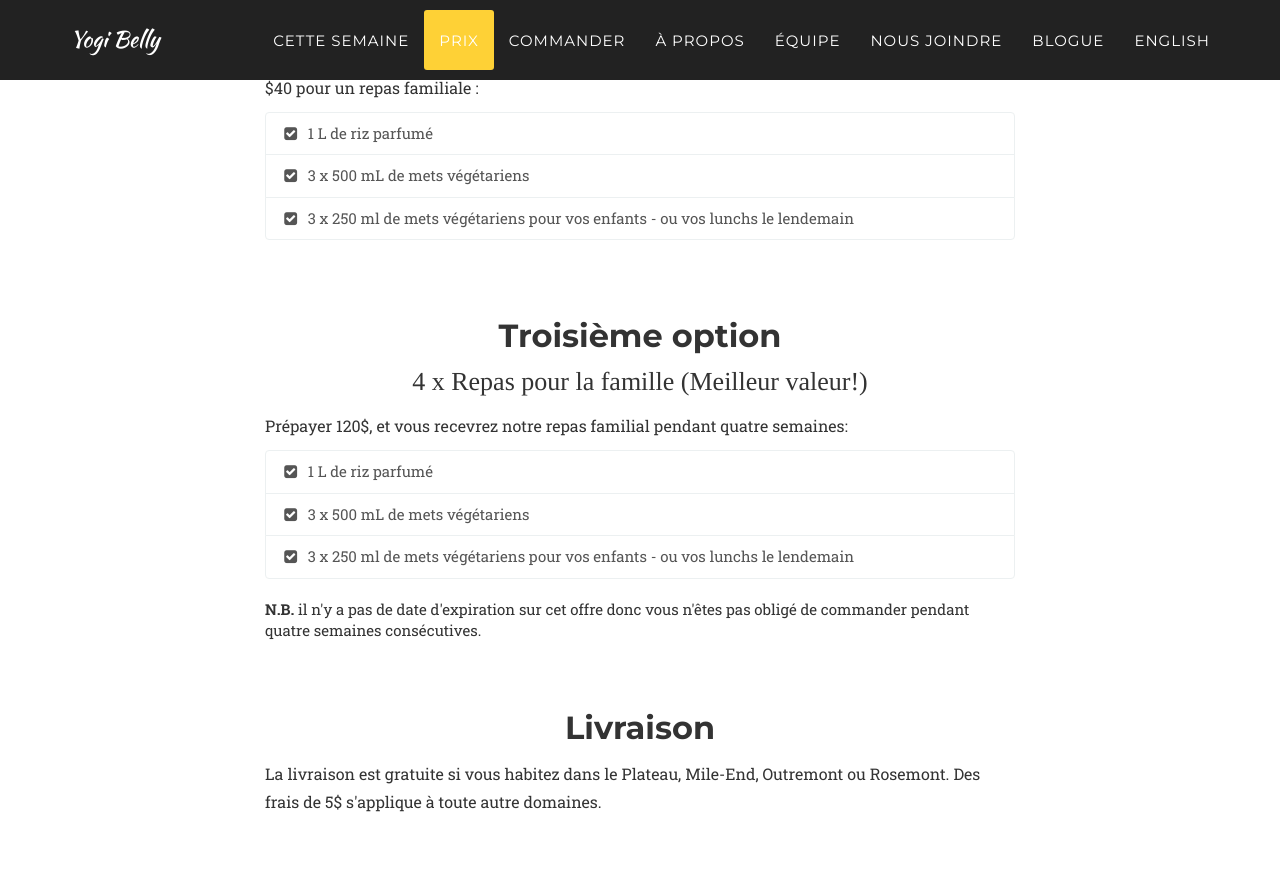
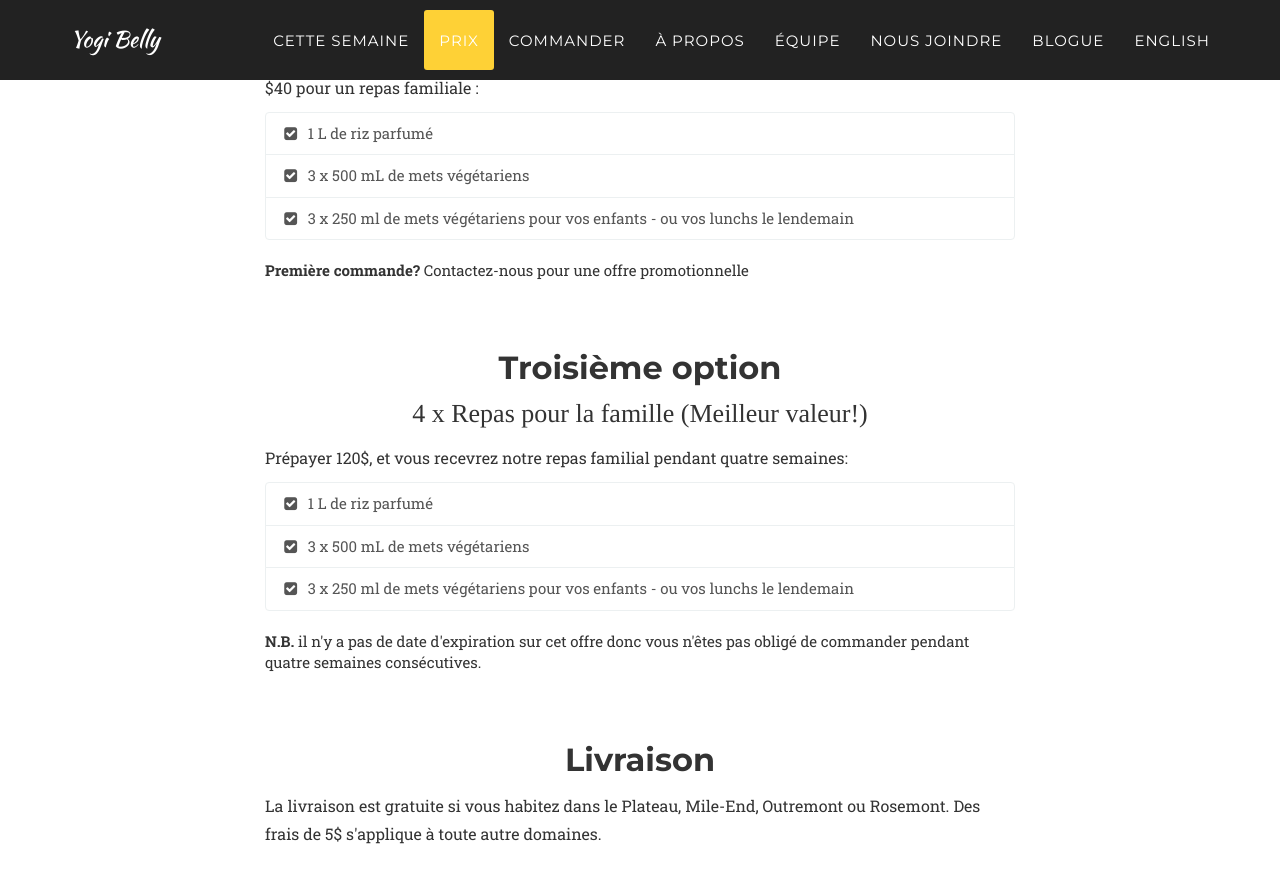
Before and after one commit to yogibelly/fr, a Jekyll site: the page built from index.html, in a window 1280 px wide and 900 px high, scrolled down 5274 px. Shown: the top 883 px of the window. Built offline with Jekyll 4.4.1, drawn with Linux system fonts in a browser that asks for light colours; some web fonts are replaced.

Commit message:
promo offer

```diff
--- a/_includes/pricing.html
+++ b/_includes/pricing.html
@@ -42,7 +42,7 @@
                         <a class="list-group-item"><i class="fa fa-check-square fa-fw"></i>&nbsp; 3 x 500 mL de mets v&eacute;g&eacute;tariens</a>
                         <a class="list-group-item"><i class="fa fa-check-square fa-fw"></i>&nbsp; 3 x 250 ml de mets v&eacute;g&eacute;tariens pour vos enfants - ou vos lunchs le lendemain</a>
                     </div>
-
+                    <strong>Première commande?</strong> Contactez-nous pour une offre promotionnelle</p>
                 </p>
 
                 <br><br>
```
